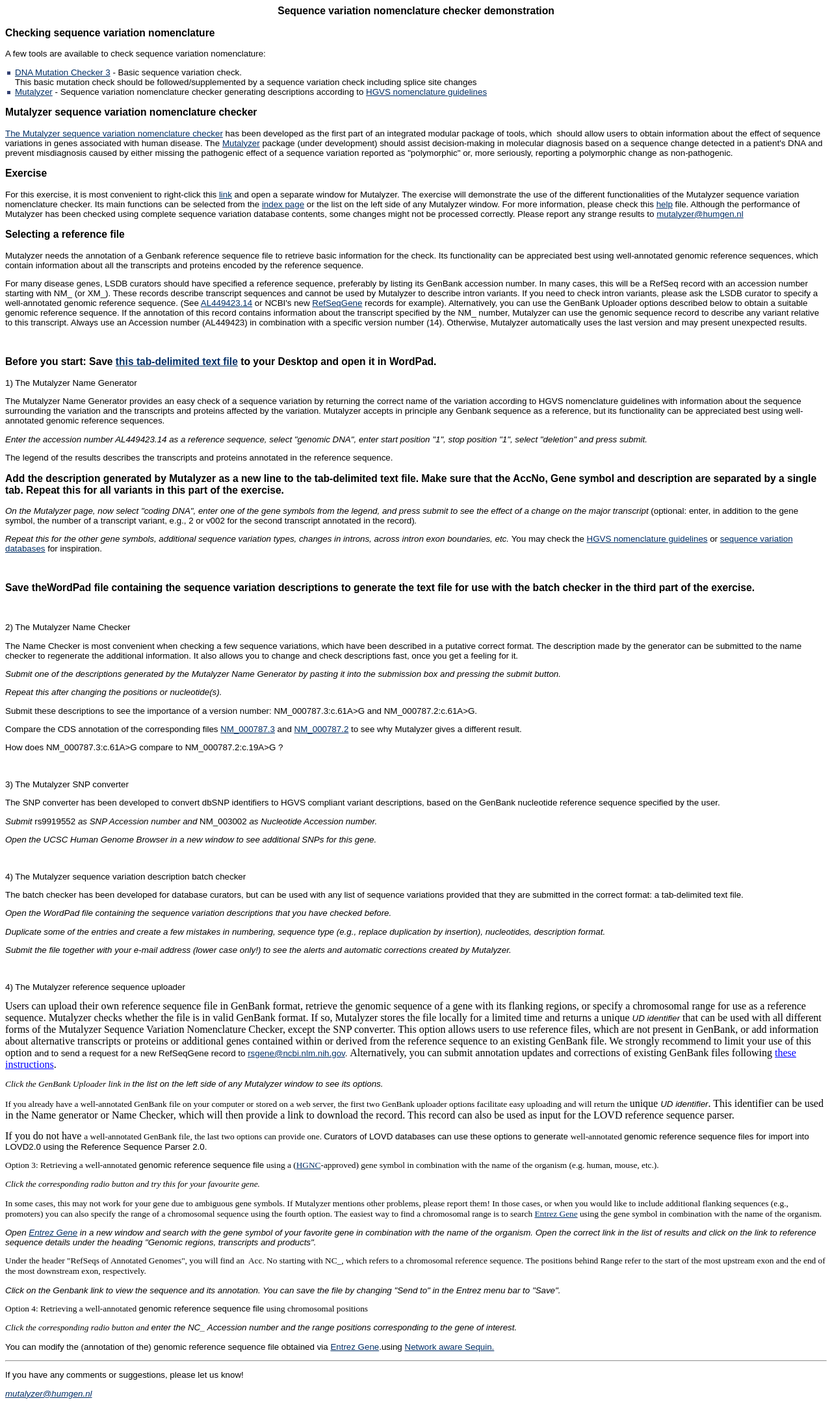
After one commit to mutalyzer/mutalyzer2, a Python web app: template templates/exercise.html in a window 1280 px wide. The commit adds this page. Shown: the whole page at 65% size. Run offline with Jinja, Linux system fonts and the light colour scheme; the template is opened without the code that fills it, so the values that code supplies are empty.

Commit message:
Added a FAQ and exercise page.
git-svn-id: https://humgenprojects.lumc.nl/svn/mutalyzer/trunk@140 eb6bd6ab-9ccd-42b9-aceb-e2899b4a52f1

```diff
--- /dev/null
+++ b/templates/exercise.html
@@ -0,0 +1,377 @@
+<html>
+  <head>
+    <link rel="stylesheet"
+      type="text/css"
+      href="base/css/style.css">
+    <title></title>
+  </head>
+  <body>
+    <div metal:define-macro="content">
+      <center>
+        <h3>Sequence variation nomenclature checker demonstration</h3>
+      </center>
+
+      <h3>Checking sequence variation nomenclature</h3>
+      <p>
+        A few tools are available to check sequence variation nomenclature:
+      </p>
+      <ul>
+        <li>
+          <a href="http://mutation.sanbi.ac.za/checker">DNA Mutation Checker
+          3</a> - Basic sequence variation check.<br> This basic mutation check
+          should be followed/supplemented by a sequence variation check
+          including splice site changes
+        </li>
+        <li>
+          <a href="index">Mutalyzer</a> - Sequence variation nomenclature
+          checker generating descriptions according to <a
+          href="http://www.hgvs.org/mutnomen/">HGVS nomenclature guidelines</a>
+        </li>
+      </ul>
+
+      <h3>Mutalyzer sequence variation nomenclature checker</h3>
+      <p>
+        <a href="index">The Mutalyzer sequence variation nomenclature
+        checker</a> has been developed as the first part of an integrated
+        modular package of tools, which&nbsp; should allow users to obtain
+        information about the effect of sequence variations in genes associated
+        with human disease. The <a href="index">Mutalyzer</a> package (under
+        development) should assist decision-making in molecular diagnosis based
+        on a sequence change detected in a patient's DNA and prevent
+        misdiagnosis caused by either missing the pathogenic effect of a
+        sequence variation reported as &quot;polymorphic&quot; or, more
+        seriously, reporting a polymorphic change as non-pathogenic.
+      </p>
+
+      <h3>Exercise</h3>
+      <p>
+        For this exercise, it is most convenient to right-click this
+        <a href="check">link</a> and open a separate window for Mutalyzer. The
+        exercise will demonstrate the use of the different functionalities of
+        the Mutalyzer sequence variation nomenclature checker. Its main
+        functions can be selected from the
+        <a href="index">index page</a> or the list on the left side of any
+        Mutalyzer window. For more information, please check this
+        <a href="help">help</a> file. Although the performance of Mutalyzer has
+        been checked using complete sequence variation database contents, some
+        changes might not be processed correctly. Please report any strange
+        results to <a href="mailto:mutalyzer@humgen.nl">mutalyzer@humgen.nl</a>
+      </p>
+
+      <h3>Selecting a reference file</h3>
+      <p>
+        Mutalyzer needs the annotation of a Genbank reference sequence file to
+        retrieve basic information for the check. Its functionality can be
+        appreciated best using well-annotated genomic reference sequences,
+        which contain information about all the transcripts and proteins
+        encoded by the reference sequence.
+      </p>
+      <p>
+        For many disease genes, LSDB curators should have specified a reference
+        sequence, preferably by listing its GenBank accession number. In many
+        cases, this will be a RefSeq record with an accession number starting
+        with NM_ (or XM_). These records describe transcript sequences and
+        cannot be used by Mutalyzer to describe intron variants. If you need to
+        check intron variants, please ask the LSDB curator to specify a
+        well-annotated genomic reference sequence. (See
+        <a href="http://www.ncbi.nlm.nih.gov/entrez/viewer.fcgi?db=Nucleotide&dopt=GenBank&val=16944057">AL449423.14</a> or NCBI's new
+        <a href="http://www.ncbi.nlm.nih.gov/RefSeq/RSG/">RefSeqGene</a>
+        records for example). Alternatively, you can use the GenBank Uploader
+        options described below to obtain a suitable genomic reference
+        sequence. If the annotation of this record contains information about
+        the transcript specified by the NM_ number, Mutalyzer can use the
+        genomic sequence record to describe any variant relative to this
+        transcript. Always use an Accession number (AL449423) in combination
+        with a specific version number (14). Otherwise, Mutalyzer automatically
+        uses the last version and may present unexpected results.
+      </p>
+      <p>&nbsp;</p>
+
+      <h3>
+        Before you start: Save
+        <a href="downloads/batchtestnew.txt">this tab-delimited text file</a>
+        to your Desktop and open it in WordPad.
+      </h3>
+
+      <p>
+        1) The Mutalyzer Name Generator
+      </p>
+      <p>
+        The Mutalyzer Name Generator provides an easy check of a sequence
+        variation by returning the correct name of the variation according to
+        HGVS nomenclature guidelines with information about the sequence
+        surrounding the variation and the transcripts and proteins affected by
+        the variation. Mutalyzer accepts in principle any Genbank sequence as a
+        reference, but its functionality can be appreciated best using
+        well-annotated genomic reference sequences.
+      </p>
+      <p>
+        <i>Enter the accession number AL449423.14 as a reference sequence,
+       select &quot;genomic DNA&quot;, enter start position &quot;1&quot;, stop
+       position &quot;1&quot;, select &quot;deletion&quot; and press
+       submit.</i>
+      </p>
+
+      <p>
+        The legend of the results describes the transcripts and proteins
+        annotated in the reference sequence.
+      </p>
+
+      <h3>
+        Add the description generated by Mutalyzer as a new line to the
+        tab-delimited text file. Make sure that the AccNo, Gene symbol and
+        description are separated by a single tab. Repeat this for all variants
+        in this part of the exercise.
+      </h3>
+      <p>
+        <i>On the Mutalyzer page, now select &quot;coding DNA&quot;, enter one
+        of the gene symbols from the legend, and press submit to see the effect
+        of a change on the major transcript </i>(optional: enter, in addition
+        to the gene symbol, the number of a transcript variant, e.g., 2 or v002
+        for the second transcript annotated in the record)<i>.</i>
+      </p>
+      <p>
+        <i>Repeat this for the other gene symbols, additional sequence
+        variation types, changes in introns, across intron exon boundaries,
+        etc. </i>You may check the <a href="http://www.hgvs.org/mutnomen/">
+        HGVS nomenclature guidelines</a> or <a
+        href="http://www.hgvs.org/dblist/dblist.html">sequence variation
+        databases</a> for inspiration.
+      </p>
+      <p>&nbsp;</p>
+
+      <h3>
+        Save theWordPad file containing the sequence variation descriptions to
+        generate the text file for use with the batch checker in the third part
+        of the exercise.
+      </h3>
+      <p>&nbsp;</p>
+      <p>
+        2) The Mutalyzer Name Checker
+      </p>
+      <p>
+        The Name Checker is most convenient when checking a few sequence
+        variations, which have been described in a putative correct format. The
+        description made by the generator can be submitted to the name checker
+        to regenerate the additional information. It also allows you to change
+        and check descriptions fast, once you get a feeling for it.
+      </p>
+      <p>
+        <i>Submit one of the descriptions generated by the Mutalyzer Name
+        Generator by pasting it into the submission box and pressing the submit
+        button.</i>
+      </p>
+      <p>
+        <i>Repeat this after changing the positions or nucleotide(s).</i>
+      </p>
+      <p>
+        Submit these descriptions to see the importance of a version number:
+        NM_000787.3:c.61A&gt;G and NM_000787.2:c.61A&gt;G.
+      </p>
+      <p>
+        Compare the CDS annotation of the corresponding files
+        <a href="http://www.ncbi.nlm.nih.gov/entrez/viewer.fcgi?db=nuccore&id=116534899">NM_000787.3</a> and
+        <a href="http://www.ncbi.nlm.nih.gov/entrez/viewer.fcgi?val=18426905">
+        NM_000787.2</a> to see why Mutalyzer gives a different result.
+      </p>
+      <p>
+        How does NM_000787.3:c.61A&gt;G compare to NM_000787.2:c.19A&gt;G ?
+      </p>
+      <p>&nbsp;</p>
+      <p>
+        3) The Mutalyzer SNP converter
+      </p>
+      <p>
+        The SNP converter has been developed to convert dbSNP identifiers to
+        HGVS compliant variant descriptions, based on the GenBank nucleotide
+        reference sequence specified by the user.
+      </p>
+      <p>
+        <i>Submit</i> rs9919552 <i>as SNP Accession number and</i> NM_003002
+        <i> as Nucleotide Accession number.</i>
+      </p>
+      <p>
+        <i>Open the UCSC Human Genome Browser in a new window to see additional
+        SNPs for this gene.</i>
+      </p>
+      <p>&nbsp;</p>
+      <p>
+        4) The Mutalyzer sequence variation description batch checker
+      </p>
+      <p>
+        The batch checker has been developed for database curators, but can be
+        used with any list of sequence variations provided that they are
+        submitted in the correct format: a tab-delimited text file.
+      </p>
+      <p>
+        <i>Open the WordPad file containing the sequence variation descriptions
+        that you have checked before. </i>
+      </p>
+      <p>
+        <i>Duplicate some of the entries and create a few mistakes in
+        numbering, sequence type (e.g., replace duplication by insertion),
+        nucleotides, description format. </i>
+      </p>
+      <p>
+        <i>Submit the file together with your e-mail address (lower case only!)
+        to see the alerts and automatic corrections created by
+        Mutalyzer.</i>
+      </p>
+      <p>&nbsp;</p>
+      <p>
+        4) The Mutalyzer reference sequence uploader
+      </p>
+      <p>
+        <span style="font-size: 12.0pt; font-family: Times New Roman">Users can
+          upload their own reference sequence file in GenBank format, retrieve
+          the genomic sequence of a gene with its flanking regions, or specify
+          a chromosomal range for use as a reference sequence. Mutalyzer checks
+          whether the file is in valid GenBank format. If so, Mutalyzer stores
+          the file locally for a limited time and returns a unique
+          <i> UD identifier</i> that can be used with all different forms of
+          the Mutalyzer Sequence Variation Nomenclature Checker, except the SNP
+          converter. This option allows users to use reference files, which are
+          not present in GenBank, or add information about alternative
+          transcripts or proteins or additional genes contained within or
+          derived from the reference sequence to an existing GenBank file. We
+          strongly recommend to limit your use of this option
+        </span>
+        and to send a request for a new RefSeqGene record to
+        <a href="mailto:rsgene@ncbi.nlm.nih.gov">rsgene@ncbi.nlm.nih.gov</a>.
+        <span style="font-size: 12.0pt; font-family: Times New Roman">
+          Alternatively, you can submit annotation updates and corrections of
+          existing GenBank files following <a style="color: blue;
+          text-decoration: underline; text-underline: single"
+          href="http://www.ncbi.nlm.nih.gov/Genbank/update.html">these
+          instructions</a>.
+        </span>
+      </p>
+      <p>
+        <i>
+          <span style="font-family: Times New Roman">Click the GenBank Uploader
+          link in
+          </span> the list on the left side of any Mutalyzer window to see its
+          options.
+        </i>
+      </p>
+      <p>
+        <span style="font-family: Times New Roman">
+          If you already have a well-annotated GenBank file on your computer or
+          stored on a web server, the first two GenBank uploader options
+          facilitate easy uploading and will return the
+        </span>
+        <span style="font-size: 12.0pt; font-family: Times New Roman">
+          unique <i>UD identifier</i>. This identifier can be used in the Name
+          generator or Name Checker, which will then provide a link to download
+          the record. This record can also be used as input for the LOVD
+          reference sequence parser.
+        </span>
+      </p>
+      <p>
+        <span style="font-size: 12.0pt; font-family: Times New Roman">
+          If you do not have
+        </span>
+        <span style="font-family: Times New Roman">
+          a well-annotated GenBank file, the last two options can provide one.
+        </span>
+        Curators of LOVD databases can use these options to generate
+        <span style="font-family: Times New Roman">
+          well-annotated
+        </span> genomic reference sequence files for import into LOVD2.0 using
+        the Reference Sequence Parser 2.0.
+      </p>
+      <p>
+        <span style="font-family: Times New Roman">
+          Option 3: Retrieving a well-annotated
+        </span>
+        genomic reference sequence file
+        <span style="font-family: Times New Roman">
+          using a (<a
+          href="http://www.genenames.org/guidelines.html">HGNC</a>-approved)
+          gene symbol in combination with the name of the organism (e.g. human,
+          mouse, etc.).
+        </span>
+      </p>
+      <p>
+        <span style="font-family: Times New Roman; font-style:italic">
+          Click the corresponding radio button and try this for your favourite
+          gene.
+        </span>
+      </p>
+
+      <p>
+        <span style="font-family: Times New Roman">
+          In some cases, this may not work for your gene due to ambiguous gene
+          symbols. If Mutalyzer mentions other problems, please report them! In
+          those cases, or when you would like to include additional flanking
+          sequences (e.g., promoters) you can also specify the range of a
+          chromosomal sequence using the fourth option. The easiest way to find
+          a chromosomal range is to search
+          <a
+          href="http://www.ncbi.nlm.nih.gov/entrez/query.fcgi?db=gene">Entrez
+          Gene</a> using the gene symbol in combination with the name of the
+          organism.
+        </span>
+      </p>
+      <p>
+        <span style="font-family: Times New Roman">
+          <i>
+            Open <a
+            href="http://www.ncbi.nlm.nih.gov/entrez/query.fcgi?db=gene">Entrez
+            Gene</a> in a new window and search with the gene symbol of your
+            favorite gene in combination with the name of the organism. Open
+            the correct link in the list of results and click on the link to
+            reference sequence details under the heading &quot;Genomic regions,
+            transcripts and products&quot;.
+          </i>
+        </span>
+      </p>
+      <p>
+        <span style="font-family: Times New Roman">
+          Under the header &quot;RefSeqs of Annotated Genomes&quot;, you will
+          find an&nbsp; Acc. No starting with NC_, which refers to a
+          chromosomal reference sequence. The positions behind Range refer to
+          the start of the most upstream exon and the end of the most
+          downstream exon, respectively.
+        </span>
+      </p>
+      <p>
+        <i>
+          Click on the Genbank link to view the sequence and its annotation.
+          You can save the file by changing &quot;Send to&quot; in the Entrez
+          menu bar to &quot;Save&quot;.
+        </i>
+      </p>
+      <p>
+        <span style="font-family: Times New Roman">
+          Option 4: Retrieving a well-annotated
+        </span>
+        genomic reference sequence file
+        <span style="font-family: Times New Roman">
+          using chromosomal positions
+        </span>
+      </p>
+      <p>
+        <span style="font-family: Times New Roman; font-style:italic">
+          Click the corresponding radio button and
+        </span>
+        <i>
+          enter the NC_ Accession number and the range positions corresponding
+          to the gene of interest.
+        </i>
+      </p>
+      <p>
+        You can modify the (annotation of the) genomic reference sequence file
+        obtained via
+        <a href="http://www.ncbi.nlm.nih.gov/entrez/query.fcgi?db=gene">Entrez
+        Gene</a>.using
+        <a href="http://www.ncbi.nlm.nih.gov/Sequin/netaware.html">Network
+        aware Sequin.</a>
+      </p>
+      <hr>
+      <p>
+        If you have any comments or suggestions, please let us know!<a href="mailto:mutalyzer@humgen.nl"><address>mutalyzer@humgen.nl</address></a>
+      </p>
+    </div>
+  </body>
+</html>
--- a/templates/help.html
+++ b/templates/help.html
@@ -946,7 +946,7 @@
       <p>
         Last modified: November 5, 2010
       </p>
-      <a href="mailto:Mutalyzer@humgen.nl">
+      <a href="mailto:mutalyzer@humgen.nl">
         <address>mutalyzer@humgen.nl</address></a>
    </div>
   </body>
```
Also changed, not shown: templates/FAQ.html (added, +277 -0 lines), templates/menu.html (+16 -0 lines).
